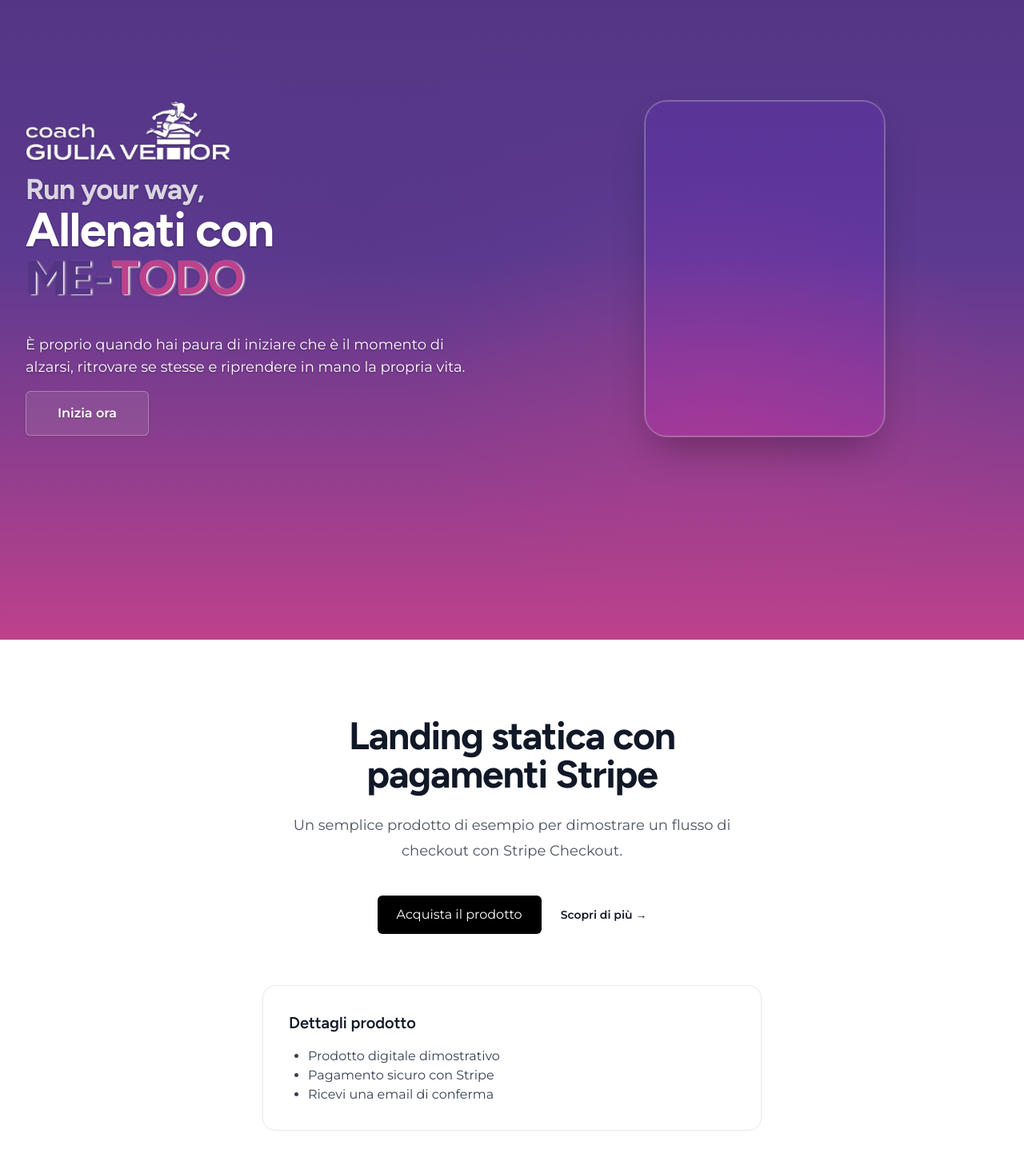
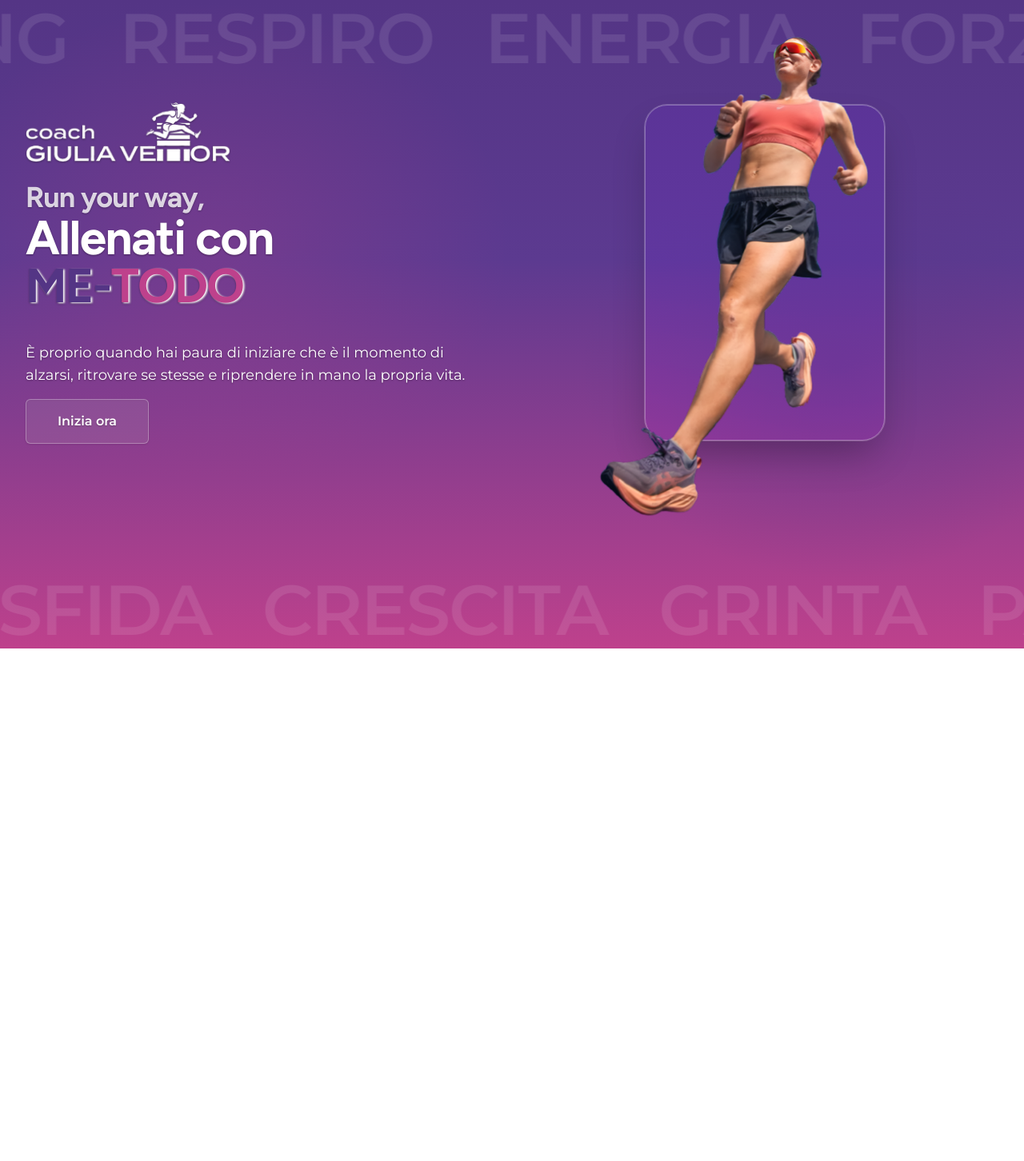
Before and after one commit to erikwskiCollaborator/giulia-vettor, a Next.js app: page / in a window 1280 px wide. Shown: the top 1452 px of the page at 80% size. After the commit the page ends 811 px from the top, so only its background shows below. Built offline with nearby package versions, Linux system fonts and the light colour scheme.

Commit message:
End for version of the hero page

```diff
--- a/src/app/globals.css
+++ b/src/app/globals.css
@@ -28,4 +28,34 @@ h1, h2, h3, h4, h5, h6, .heading-font {
   .text-balance {
     text-wrap: balance;
   }
+  /* Horizontal infinite marquee container */
+  .marquee-wrapper {
+    width: 100%;
+    overflow: hidden;
+    display: flex;
+    user-select: none;
+    pointer-events: none;
+  }
+  .marquee-track {
+    display: flex;
+    flex-wrap: nowrap;
+    white-space: nowrap;
+    will-change: transform;
+    animation: marquee-left linear infinite;
+  }
+  .marquee-track.reverse {
+    animation-name: marquee-right;
+  }
+  /* Adjust speed via --marquee-duration custom prop */
+  .marquee-track {
+    animation-duration: var(--marquee-duration, 30s);
+  }
+  @keyframes marquee-left {
+    0% { transform: translateX(0); }
+    100% { transform: translateX(-50%); }
+  }
+  @keyframes marquee-right {
+    0% { transform: translateX(-50%); }
+    100% { transform: translateX(0); }
+  }
 }
--- a/src/app/layout.tsx
+++ b/src/app/layout.tsx
@@ -1,6 +1,7 @@
 import type { Metadata } from "next";
 import { Figtree, Montserrat } from "next/font/google";
 import "./globals.css";
+import LoadingOverlay from "@/components/LoadingOverlay";
 
 const figtree = Figtree({
   subsets: ["latin"],
@@ -28,9 +29,8 @@ export default function RootLayout({
 }>) {
   return (
     <html lang="en">
-      <body
-        className={`${figtree.variable} ${montserrat.variable} antialiased`}
-      >
+      <body className={`${figtree.variable} ${montserrat.variable} antialiased relative`}>
+        <LoadingOverlay />
         {children}
       </body>
     </html>
--- a/src/app/page.tsx
+++ b/src/app/page.tsx
@@ -1,37 +1,9 @@
-import BuyButton from "@/components/BuyButton";
 import Hero from "@/components/Hero";
 
 export default function Home() {
   return (
     <main className="min-h-screen bg-white">
-      <Hero
-      />
-
-      <div className="mx-auto max-w-2xl px-6 py-24 text-center">
-        <h1 className="text-4xl font-bold tracking-tight text-gray-900 sm:text-5xl">
-          Landing statica con pagamenti Stripe
-        </h1>
-        <p className="mt-6 text-lg leading-8 text-gray-600">
-          Un semplice prodotto di esempio per dimostrare un flusso di checkout
-          con Stripe Checkout.
-        </p>
-
-        <div className="mt-10 flex items-center justify-center gap-x-6">
-          <BuyButton label="Acquista il prodotto" />
-          <a href="#dettagli" className="text-sm font-semibold leading-6 text-gray-900">
-            Scopri di più →
-          </a>
-        </div>
-
-        <div id="dettagli" className="mt-16 rounded-2xl border p-8 text-left">
-          <h2 className="text-xl font-semibold text-gray-900">Dettagli prodotto</h2>
-          <ul className="mt-4 list-disc pl-6 text-gray-700">
-            <li>Prodotto digitale dimostrativo</li>
-            <li>Pagamento sicuro con Stripe</li>
-            <li>Ricevi una email di conferma</li>
-          </ul>
-        </div>
-      </div>
+      <Hero />
     </main>
   );
 }
--- a/src/components/Hero.tsx
+++ b/src/components/Hero.tsx
@@ -2,6 +2,7 @@
 
 import { useEffect, useRef, useState } from 'react';
 import Image from "next/image";
+import ScrollingWords from "./ScrollingWords";
 
 type HeroProps = {
   title?: string;
@@ -19,7 +20,7 @@ export default function Hero({
   const [mousePosition, setMousePosition] = useState({ x: 0, y: 0 });
   const strengthRef = useRef(0.7); // gradient intensity
 
-  /*
+
   useEffect(() => {
     let raf = 0;
     let x = 50;
@@ -61,7 +62,7 @@ export default function Hero({
     raf = requestAnimationFrame(animate);
     return () => cancelAnimationFrame(raf);
   }, []);
-  */
+
   useEffect(() => {
     const el = containerRef.current;
     if (!el) return;
@@ -109,7 +110,26 @@ export default function Hero({
         } as React.CSSProperties
       }
     >
-      <div className="mx-auto h-[100vh] flex items-center max-w-7xl px-6 py-24 sm:py-32 lg:px-8">
+      {/* Top marquee */}
+      <ScrollingWords
+        words={[
+          "corsa",
+          "running",
+          "respiro",
+          "energia",
+          "forza",
+          "benessere",
+          "focus",
+          "ritmo",
+          "movimento",
+          "equilibrio",
+          "performance",
+        ]}
+        direction="left"
+        speedSeconds={40}
+        className="absolute top-0 left-0 h-24 flex items-center text-white/10 text-[4rem] md:text-[5.5rem] font-extrabold"
+      />
+      <div className="mx-auto min-h-[100vh] flex items-center max-w-7xl px-6 py-24 sm:py-32 lg:px-8">
         <div className="relative grid items-center gap-12 lg:grid-cols-2 pb-32">
           {/* Content */}
           <div className="text-center lg:text-left text-white drop-shadow-[0_1px_1px_rgba(0,0,0,0.35)]">
@@ -118,7 +138,7 @@ export default function Hero({
               alt="White Logo"
               width={200} // fallback for SSR
               height={100} // fallback for SSR
-              className="w-24 sm:w-32 md:w-40 lg:w-52 xl:w-64 h-auto mb-4"
+              className="w-32 md:w-52 lg:w-60 xl:w-64 h-auto mb-6 mx-auto lg:mx-0"
               priority
             />
             <h2 className="opacity-80 text-2xl font-bold tracking-tight sm:text-4xl">
@@ -139,7 +159,7 @@ export default function Hero({
                 TODO
               </span>
             </h1>
-            <span className="block mt-10 text-lg">
+            <span className="block mt-10 md:text-lg">
               È proprio quando hai paura di iniziare che è il momento di
               alzarsi, ritrovare se stesse e riprendere in mano la propria vita.
             </span>
@@ -155,15 +175,23 @@ export default function Hero({
           </div>
 
           {/* Transparent photo placeholder (no src set yet) */}
-          <div className="relative flex items-center justify-center">
+          <div className="relative flex items-center justify-center mt-8 lg:mt-0">
             <div
               aria-label="Foto atleta"
               role="img"
-              className="h-[420px] w-[300px] rounded-[28px] border border-white/30 bg-transparent shadow-2xl shadow-black/30 ring-1 ring-white/20"
+              className="h-[300px] w-[250px] lg:h-[420px] lg:w-[300px] rounded-[28px] border border-white/30 bg-transparent shadow-2xl shadow-black/30 ring-1 ring-white/20"
               style={{
                 background: "transparent",
                 backdropFilter: "saturate(120%)",
               }}
+            />
+            <Image
+              src="/images/hero-image.png"
+              alt="Hero Image"
+              width={200} // fallback for SSR
+              height={100} // fallback for SSR
+              className="absolute top-[-25%] h-[150%]  w-auto mb-6"
+              priority
             />
           </div>
         </div>
@@ -184,6 +212,26 @@ export default function Hero({
           </div>
         </div>
       )}
+
+      {/* Bottom marquee */}
+      <ScrollingWords
+        words={[
+          "grinta",
+          "passi",
+          "resistenza",
+          "motivazione",
+          "endurance",
+          "velocità",
+          "core",
+          "fiducia",
+          "sorriso",
+          "sfida",
+          "crescita",
+        ]}
+        direction="right"
+        speedSeconds={36}
+        className="absolute bottom-0 left-0 h-24 flex items-center text-white/10 text-[4rem] md:text-[5.5rem] font-extrabold"
+      />
     </section>
   );
 }
--- /dev/null
+++ b/src/components/LoadingOverlay.tsx
@@ -0,0 +1,115 @@
+"use client";
+import React, { useEffect, useState } from "react";
+
+/*
+  LoadingOverlay
+  - Shows a fullscreen overlay with a spinner while initial critical resources load.
+  - Preloads listed images; hides once all loaded OR timeout reached (fail-safe).
+  - Fades out smoothly.
+*/
+export interface LoadingOverlayProps {
+  images?: string[];           // image paths to preload (public/ relative starting with / )
+  minimumMs?: number;          // minimum time to show (avoid flash) default 600ms
+  timeoutMs?: number;          // max wait before forcing hide (default 5000ms)
+  onDone?: () => void;         // callback when overlay finishes
+}
+
+const defaultImages = [
+  "/images/white-logo.png",
+  "/images/hero-image.png"
+];
+
+const LoadingOverlay: React.FC<LoadingOverlayProps> = ({
+  images = defaultImages,
+  minimumMs = 0,
+  timeoutMs = 5000,
+  onDone,
+}) => {
+  const [done, setDone] = useState(false);
+  const [visible, setVisible] = useState(true);
+
+  useEffect(() => {
+    let mounted = true;
+    const start = performance.now();
+    let finishedCount = 0;
+    const total = images.length;
+
+    const finishIfReady = () => {
+      if (!mounted) return;
+      const elapsed = performance.now() - start;
+      const remain = Math.max(0, minimumMs - elapsed);
+      // Wait at least minimumMs, then signal done
+      setTimeout(() => {
+        if (!mounted) return;
+        setDone(true);
+        setTimeout(() => {
+          // allow opacity transition to run
+          setVisible(false);
+          onDone?.();
+        }, 400); // matches CSS transition
+      }, remain);
+    };
+
+    if (total === 0) finishIfReady();
+
+    images.forEach((src) => {
+      new Promise<void>((resolve) => {
+        const img = new Image();
+        img.onload = () => resolve();
+        img.onerror = () => resolve(); // ignore errors
+        img.src = src;
+      }).then(() => {
+        finishedCount += 1;
+        if (finishedCount === total) {
+          finishIfReady();
+        }
+      });
+    });
+
+    const timeout = setTimeout(() => {
+      finishIfReady();
+    }, timeoutMs);
+
+    return () => {
+      mounted = false;
+      clearTimeout(timeout);
+    };
+  }, [images, minimumMs, timeoutMs, onDone]);
+
+  if (!visible) return null;
+
+  return (
+    <div
+      aria-hidden={done}
+      className={`fixed inset-0 z-[100] flex flex-col items-center justify-center bg-primary text-white transition-opacity duration-400 ${done ? "opacity-0" : "opacity-100"}`}
+    >
+      <Spinner />
+      <p className="mt-6 text-sm tracking-wide uppercase opacity-70">Caricamento...</p>
+    </div>
+  );
+};
+
+const Spinner: React.FC = () => (
+  <svg
+    className="animate-spin h-12 w-12 text-white"
+    xmlns="http://www.w3.org/2000/svg"
+    fill="none"
+    viewBox="0 0 24 24"
+  >
+    <circle
+      className="opacity-20"
+      cx="12"
+      cy="12"
+      r="10"
+      stroke="currentColor"
+      strokeWidth="4"
+    />
+    <path
+      className="opacity-90"
+      fill="currentColor"
+      d="M4 12a8 8 0 018-8v4a4 4 0 00-4 4H4z"
+    />
+  </svg>
+);
+
+export default LoadingOverlay;
--- /dev/null
+++ b/src/components/ScrollingWords.tsx
@@ -0,0 +1,57 @@
+"use client";
+import React from "react";
+
+export type ScrollingWordsProps = {
+  words: string[];
+  direction?: "left" | "right";
+  className?: string;
+  speedSeconds?: number; // duration of one half loop
+};
+
+/*
+  ScrollingWords renders an infinite horizontal marquee.
+  Implementation detail: We duplicate the words sequence twice so that the track
+  width is ~200% and translate by 50% creating seamless loop.
+*/
+export const ScrollingWords: React.FC<ScrollingWordsProps> = ({
+  words,
+  direction = "left",
+  className = "",
+  speedSeconds = 30,
+}) => {
+  const trackClass = `marquee-track ${direction === "right" ? "reverse" : ""}`;
+  return (
+    <div className={`marquee-wrapper ${className}`} style={{
+      // Expose custom prop for speed control
+      // 30s by default, can be overridden via prop
+      // eslint-disable-next-line @typescript-eslint/ban-ts-comment
+      // @ts-ignore
+      "--marquee-duration": `${speedSeconds}s`,
+    }}>
+      <div className={trackClass}>
+        {/* First sequence */}
+        {words.map((w, i) => (
+          <span
+            key={`a-${i}`}
+            className="px-8 font-bold tracking-tight select-none"
+            aria-hidden="true"
+          >
+            {w.toUpperCase()}
+          </span>
+        ))}
+        {/* Duplicate sequence for seamless looping */}
+        {words.map((w, i) => (
+          <span
+            key={`b-${i}`}
+            className="px-8 font-bold tracking-tight select-none"
+            aria-hidden="true"
+          >
+            {w.toUpperCase()}
+          </span>
+        ))}
+      </div>
+    </div>
+  );
+};
+
+export default ScrollingWords;
```
Also changed, not shown: public/images/hero-image.png (added).
